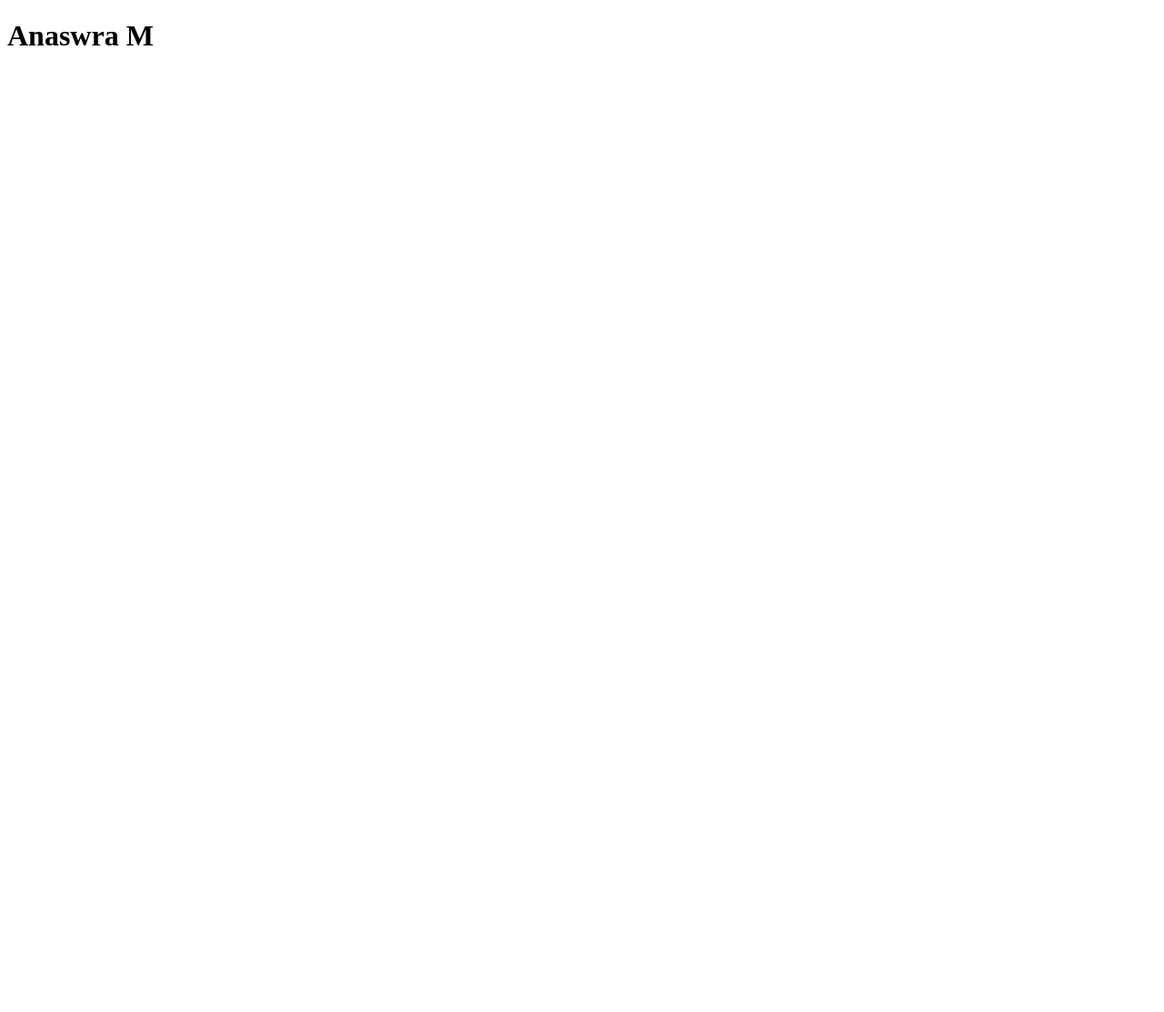
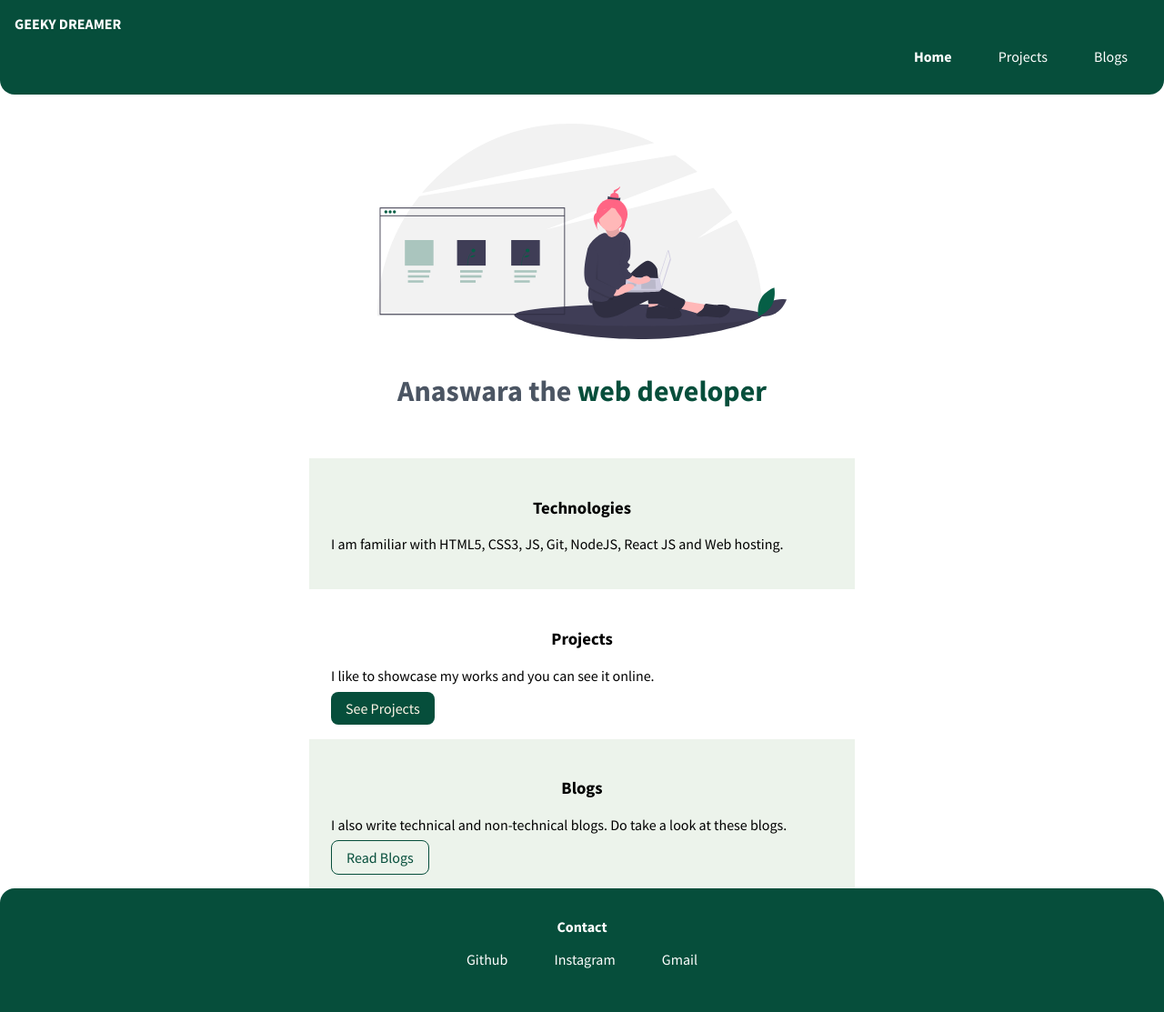
Before and after one commit to anaswaramanoj/portfolio-website, a plain HTML site: page index.html in a window 1280 px wide. Shown: the whole page at 91% size. Before the commit the page ends 800 px from the top, so only its background shows below. Drawn offline with Linux system fonts and the light colour scheme.

Commit message:
docs: home page

```diff
--- a/index.html
+++ b/index.html
@@ -4,8 +4,55 @@
     <meta charset="UTF-8">
     <meta name="viewport" content="width=device-width, initial-scale=1.0">
     <title>Portfolio Website</title>
+    <link href="style.css" rel="stylesheet" />
 </head>
 <body>
-    <h1>Anaswra M</h1>
+
+    <nav class="navigation container">
+        <div class="nav-brand">GEEKY DREAMER</div>
+        <ul class="list-non-bullet nav-pills">
+            <li class="list-item-inline"><a class="link link-active" href="/">Home</a></li>
+            <li class="list-item-inline"><a class="link" href="/">Projects</a></li>
+            <li class="list-item-inline"><a class="link" href="/">Blogs</a></li>
+        </ul>
+    </nav>
+
+    <header class="hero">
+        <img class="hero-img" src="images/hero.svg" />
+        <h1 class="hero-heading">Anaswara the <span style="color: var(--primary-color)">web developer</span></h1>
+    </header>
+
+    <div class="container container-center">
+        <section class="section ow">
+            <h3>Technologies</h3>
+            <p>I am familiar with HTML5, CSS3, JS, Git, NodeJS, React JS and Web hosting.</p>
+        </section>
+    </div>
+
+    <div class="container container-center">
+        <section class="section">
+            <h3>Projects</h3>
+            <p>I like to showcase my works and you can see it online.</p>
+            <a class="link link-primary" href="/">See Projects</a>
+        </section>
+    </div>
+
+    <div class="container container-center">
+        <section class="section ow">
+            <h3>Blogs</h3>
+            <p>I also write technical and non-technical blogs. Do take a look at these blogs.</p>
+            <a class="link link-secondary" href="/">Read Blogs</a>
+        </section>
+    </div>
+
+    <footer class="footer">
+        <div class="footer-header"><strong>Contact</strong></div>
+        <ul class="footer-social list-non-bullet">
+            <li class="list-item-inline"><a class="link" href="/">Github</a></li>
+            <li class="list-item-inline"><a class="link" href="/">Instagram</a></li>
+            <li class="list-item-inline"><a class="link" href="/">Gmail</a></li>
+        </ul>
+    </footer>
+
 </body>
 </html>
--- a/style.css
+++ b/style.css
@@ -3,12 +3,13 @@
 :root {
     --primary-color: #064E3B;
     --dark-gray: #4B5563;
-    --off-white: #F3F4F6;
+    --off-white: #ecf3eb;
 }
 
 body {
     font-family: 'Source Sans Pro', sans-serif;
     margin: 0px;
+    /**text-align: center;**/
 }
 
 hr {
```
Also changed, not shown: images/hero.svg (added).
